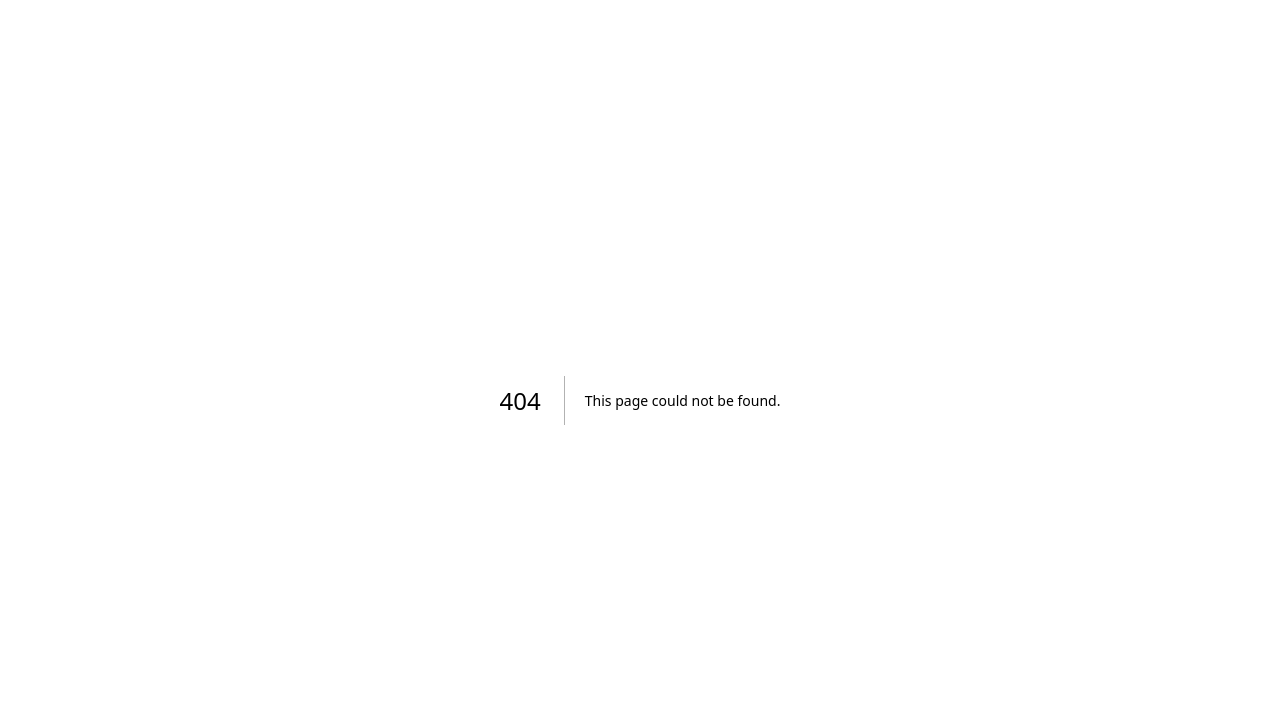
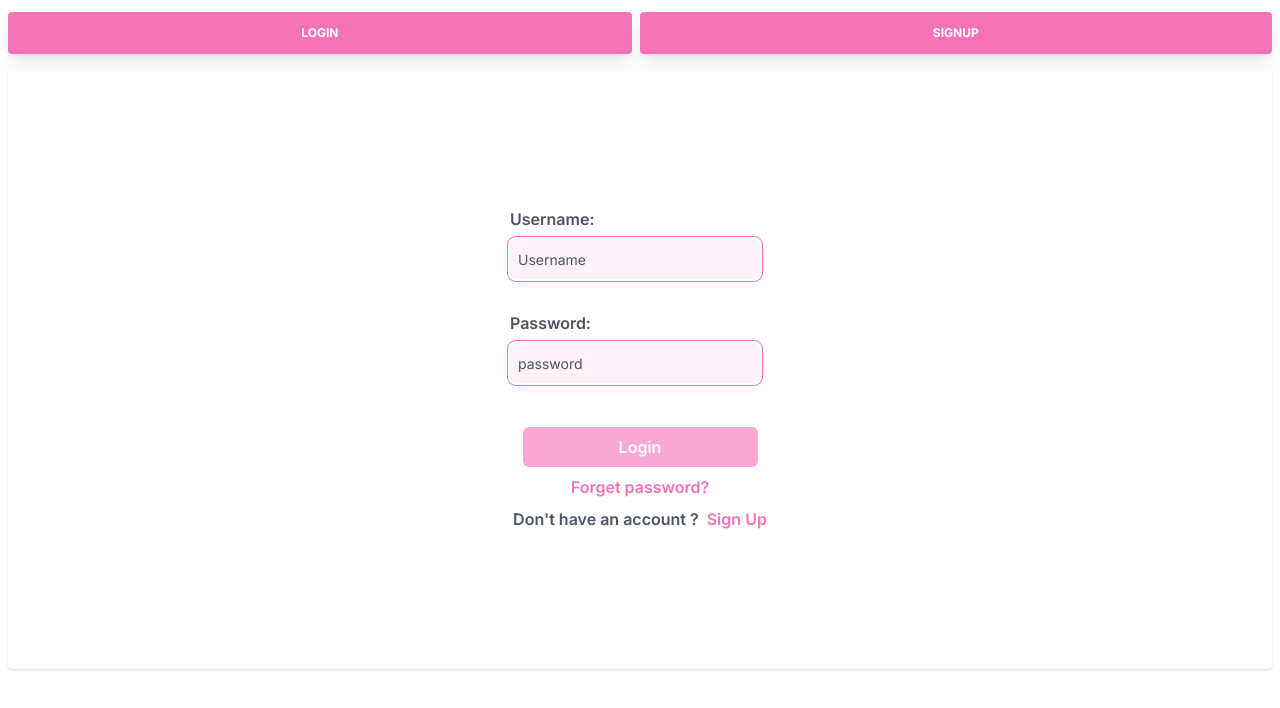
Before and after one commit to diyasoni1510/nextjs-with-mongo, a Next.js app: page /loginorsignuppage in a window 1280 px wide. Before the commit this address had no page. Shown: the top 708 px of the page. Built offline with nearby package versions, Linux system fonts and the light colour scheme.

Commit message:
install redux

```diff
--- a/package.json
+++ b/package.json
@@ -9,6 +9,7 @@
     "lint": "next lint"
   },
   "dependencies": {
+    "@reduxjs/toolkit": "^2.2.1",
     "axios": "^1.6.5",
     "bcryptjs": "^2.4.3",
     "formik": "^2.4.5",
@@ -20,6 +21,7 @@
     "react-dom": "^18",
     "react-hot-toast": "^2.4.1",
     "react-icons": "^5.0.1",
+    "react-redux": "^9.1.0",
     "react-spring": "^9.7.3",
     "react-use-gesture": "^9.1.3",
     "socket.io": "^4.7.4",
--- /dev/null
+++ b/src/app/features/LoggedUserSlice.js
@@ -0,0 +1 @@
+import { createSlice } from "@reduxjs/toolkit";
--- /dev/null
+++ b/src/app/loginorsignuppage/page.jsx
@@ -0,0 +1,71 @@
+"use client"
+import React from "react";
+import Login from "../login/page"
+import Signup from "../signup/page"
+import { Toaster } from "react-hot-toast";
+
+
+const Tabs = () => {
+  const [openTab, setOpenTab] = React.useState(1);
+  return (
+    <>
+      <div className="flex flex-wrap h-screen  px-2 ">
+        <div className="w-full">
+          <ul
+            className="flex mb-0 list-none flex-wrap pt-3 pb-4 flex-row"
+            role="tablist"
+          >
+            <li className="-mb-px mr-2 last:mr-0 flex-auto text-center rounded-xl">
+              <a
+                className=
+                  "text-xs font-bold uppercase px-5 py-3 shadow-lg rounded block leading-normal bg-pink-400 text-white"
+
+                onClick={e => {
+                  e.preventDefault();
+                  setOpenTab(1);
+                }}
+                data-toggle="tab"
+                href="#link1"
+                role="tablist"
+              >
+                LogIn
+              </a>
+            </li>
+            <li className="-mb-px mr-2 last:mr-0 flex-auto text-center">
+              <a
+                className=
+                  "text-xs font-bold uppercase px-5 py-3 shadow-lg rounded block leading-normal  bg-pink-400 text-white"
+                onClick={e => {
+                  e.preventDefault();
+                  setOpenTab(2);
+                }}
+                data-toggle="tab"
+                href="#link2"
+                role="tablist"
+              >
+                SignUp
+              </a>
+            </li>
+
+          </ul>
+          <div className="break-words flex flex-col h-[600px] items-center justify-center mb-6 min-w-0 relative rounded shadow w-full">
+            <div className="px-4">
+              <div className="tab-content tab-space">
+                <div className={openTab === 1 ? "block" : "hidden"} id="link1">
+                  <Login/>
+                </div>
+                <div className={openTab === 2 ? "block" : "hidden"} id="link2">
+                  <Signup/>
+                </div>
+
+              </div>
+            </div>
+          </div>
+        </div>
+      </div>
+      <Toaster/>
+    </>
+  );
+};
+
+export default Tabs;
--- a/src/app/page.tsx
+++ b/src/app/page.tsx
@@ -1,71 +1,17 @@
 "use client"
-import React from "react";
-import Login from "./login/page"
-import Signup from "./signup/page"
+import React, { useState } from "react";
+import LogInOrSignuppage from "./loginorsignuppage/page"
 import { Toaster } from "react-hot-toast";
 
 
-const Tabs = () => {
-  const [openTab, setOpenTab] = React.useState(1);
+const Page = () => {
+  const [isUserLoggedIn,setIsUserLoggedIn] = useState(false)
   return (
     <>
-      <div className="flex flex-wrap h-screen  px-2 ">
-        <div className="w-full">
-          <ul
-            className="flex mb-0 list-none flex-wrap pt-3 pb-4 flex-row"
-            role="tablist"
-          >
-            <li className="-mb-px mr-2 last:mr-0 flex-auto text-center rounded-xl">
-              <a
-                className=
-                  "text-xs font-bold uppercase px-5 py-3 shadow-lg rounded block leading-normal bg-pink-400 text-white"
-
-                onClick={e => {
-                  e.preventDefault();
-                  setOpenTab(1);
-                }}
-                data-toggle="tab"
-                href="#link1"
-                role="tablist"
-              >
-                LogIn
-              </a>
-            </li>
-            <li className="-mb-px mr-2 last:mr-0 flex-auto text-center">
-              <a
-                className=
-                  "text-xs font-bold uppercase px-5 py-3 shadow-lg rounded block leading-normal  bg-pink-400 text-white"
-                onClick={e => {
-                  e.preventDefault();
-                  setOpenTab(2);
-                }}
-                data-toggle="tab"
-                href="#link2"
-                role="tablist"
-              >
-                SignUp
-              </a>
-            </li>
-
-          </ul>
-          <div className="break-words flex flex-col h-[600px] items-center justify-center mb-6 min-w-0 relative rounded shadow w-full">
-            <div className="px-4">
-              <div className="tab-content tab-space">
-                <div className={openTab === 1 ? "block" : "hidden"} id="link1">
-                  <Login/>
-                </div>
-                <div className={openTab === 2 ? "block" : "hidden"} id="link2">
-                  <Signup/>
-                </div>
-
-              </div>
-            </div>
-          </div>
-        </div>
-      </div>
+      <LogInOrSignuppage/>
       <Toaster/>
     </>
   );
 };
 
-export default Tabs;
+export default Page;
```
Also changed, not shown: src/app/store.js (added), 2 other files (tests, documents, lock files or other folders).
